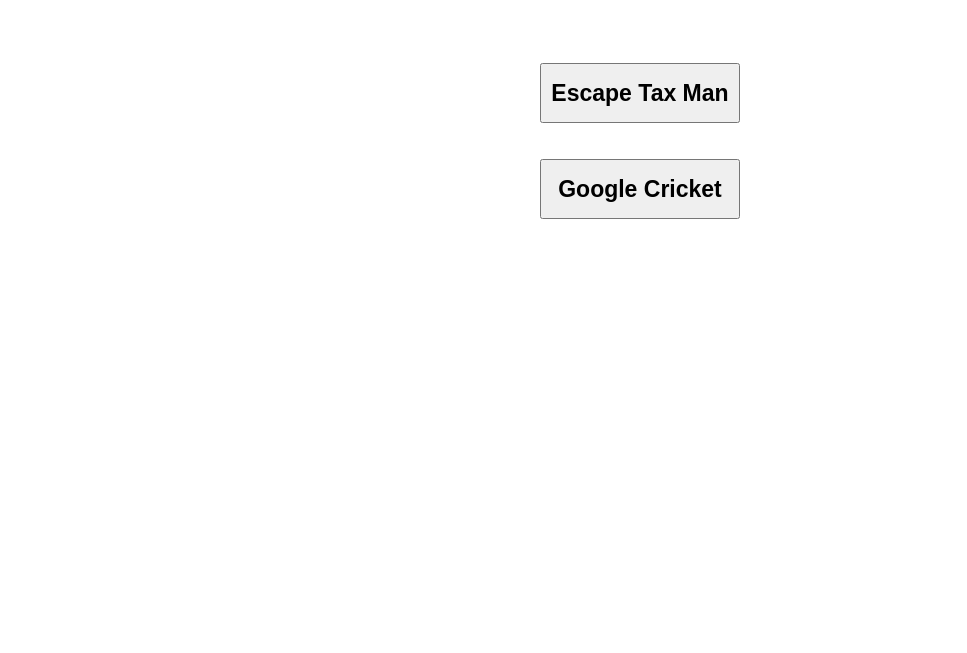
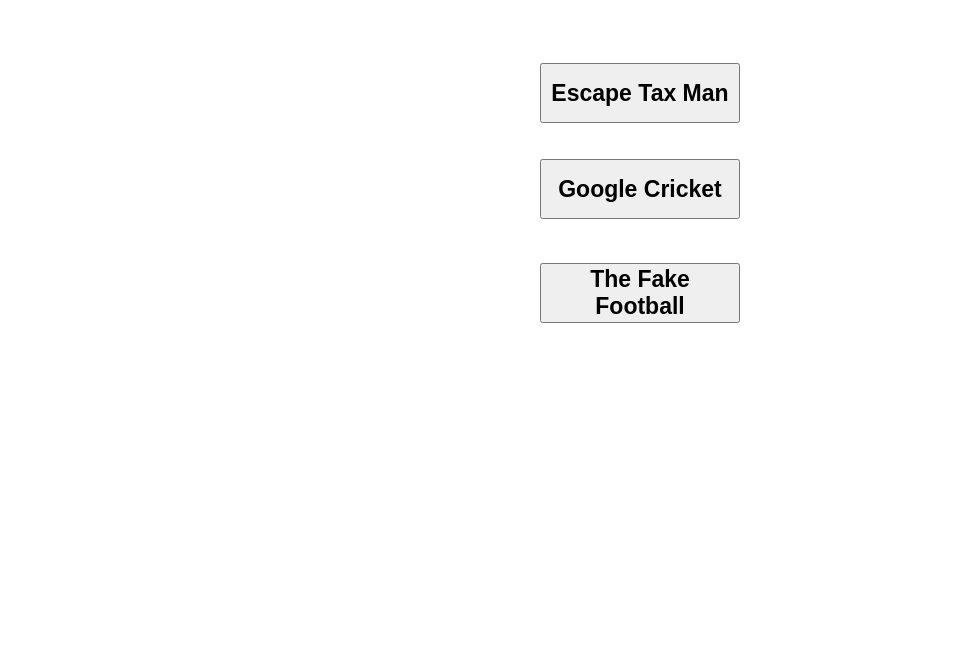
Before and after one commit to ChingBillingBingChilling/ChingBillingBingChilling.github.io, a plain HTML site: page index.html in a window 1280 px wide. Shown: the part 147-800 px from the top of the page, without its empty margins (0-967 px from the left). Drawn offline with Linux system fonts and the light colour scheme.

Commit message:
Update Style.css

```diff
--- a/Style.css
+++ b/Style.css
@@ -44,6 +44,20 @@
     font-weight: bolder;
 }
 
+#B3 {
+    position: absolute;
+    top: 55%;
+    left: 50%;
+    transform: translate(-50%, -50%);
+}
+#B3 {
+    width: 200px;
+    height: 60px;
+    font-size: 23px;
+    font-weight: bolder;
+
+}
+
 button:hover {
     border-radius: 50px;
     border-color: #4fd32d;
```
